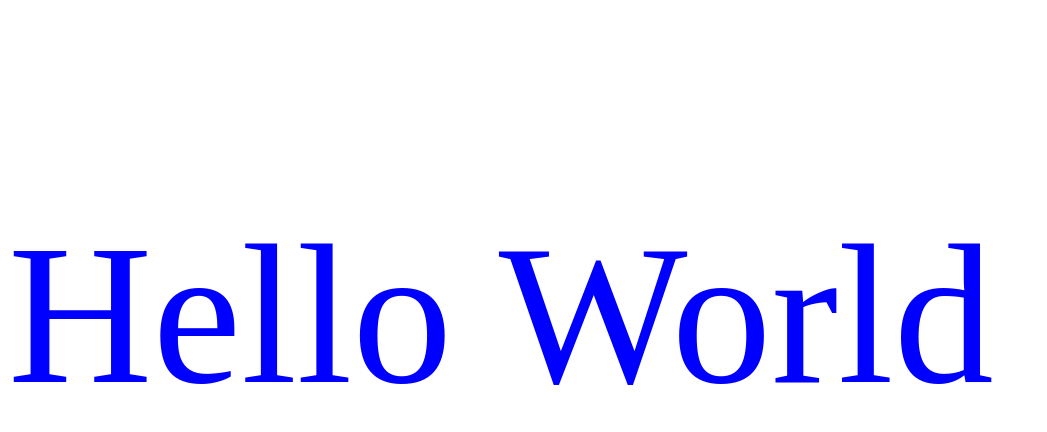
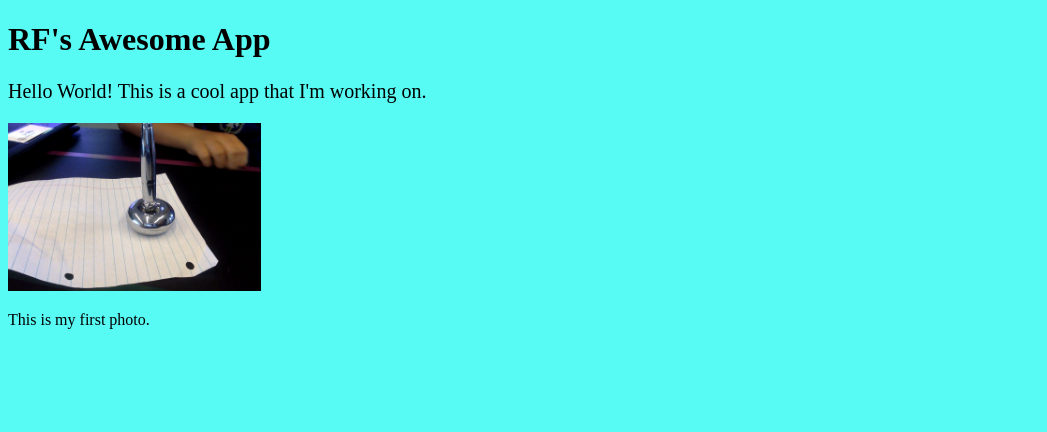
Before and after one commit to Hudson673/github_demo, a plain HTML site: page index.html in a window 1280 px wide. Shown: the whole page, without its empty margins (0-1047 px from the left). Drawn offline with Linux system fonts and the light colour scheme.

Commit message:
Tried out HTML and CSS
Added a pic. for the first time, and tried out using dividers.

```diff
--- a/css/style.css
+++ b/css/style.css
@@ -1,4 +1,23 @@
 #cool{
-	color:blue;
-	font-size:200px;
+	color:black;
+	font-size:20px;
 }
+
+h1{
+	color:black;
+	font-style:bold;
+}
+
+body{
+	background-color:#58FAF4;
+}
+
+#circle{
+	border-radius: 100px;
+	color: #A9O1DB
+}
+
+#pen{
+	width:20%;
+	height:20%;
+}
--- a/index.html
+++ b/index.html
@@ -7,6 +7,10 @@
 	<link rel="stylesheet" type="text/css" href="css/style.css">
 </head>
 <body>
-	<p id="cool">Hello World</p>
+<h1>RF's Awesome App</h1>
+	<div></div>
+	<p id="cool">Hello World! This is a cool app that I'm working on.</p>
+	<img id="pen" src="assets/pen.jpg">
+	<p id="cooler">This is my first photo.<p/>
 </body>
 </html>
```
Also changed, not shown: assets/pen.jpg (added).
